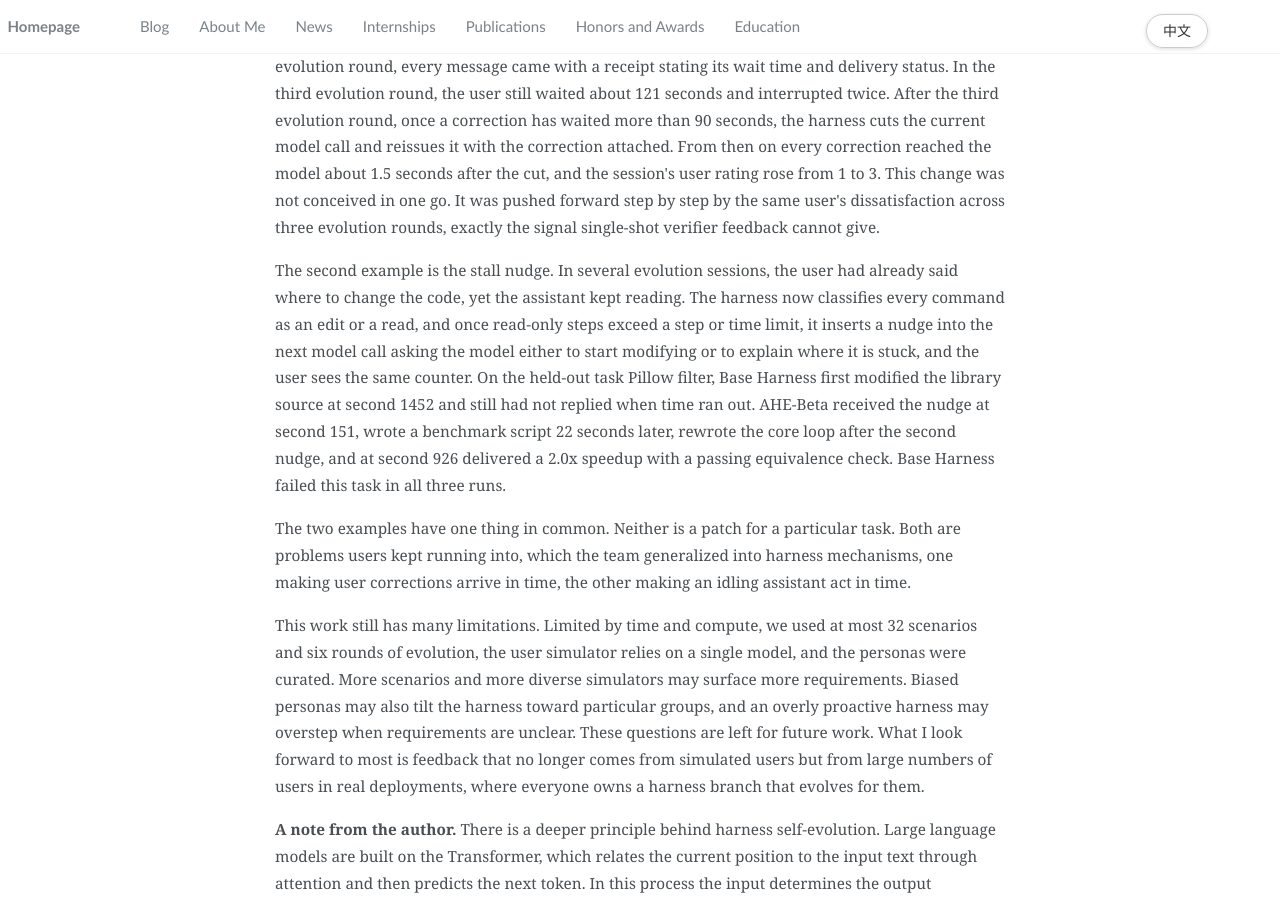
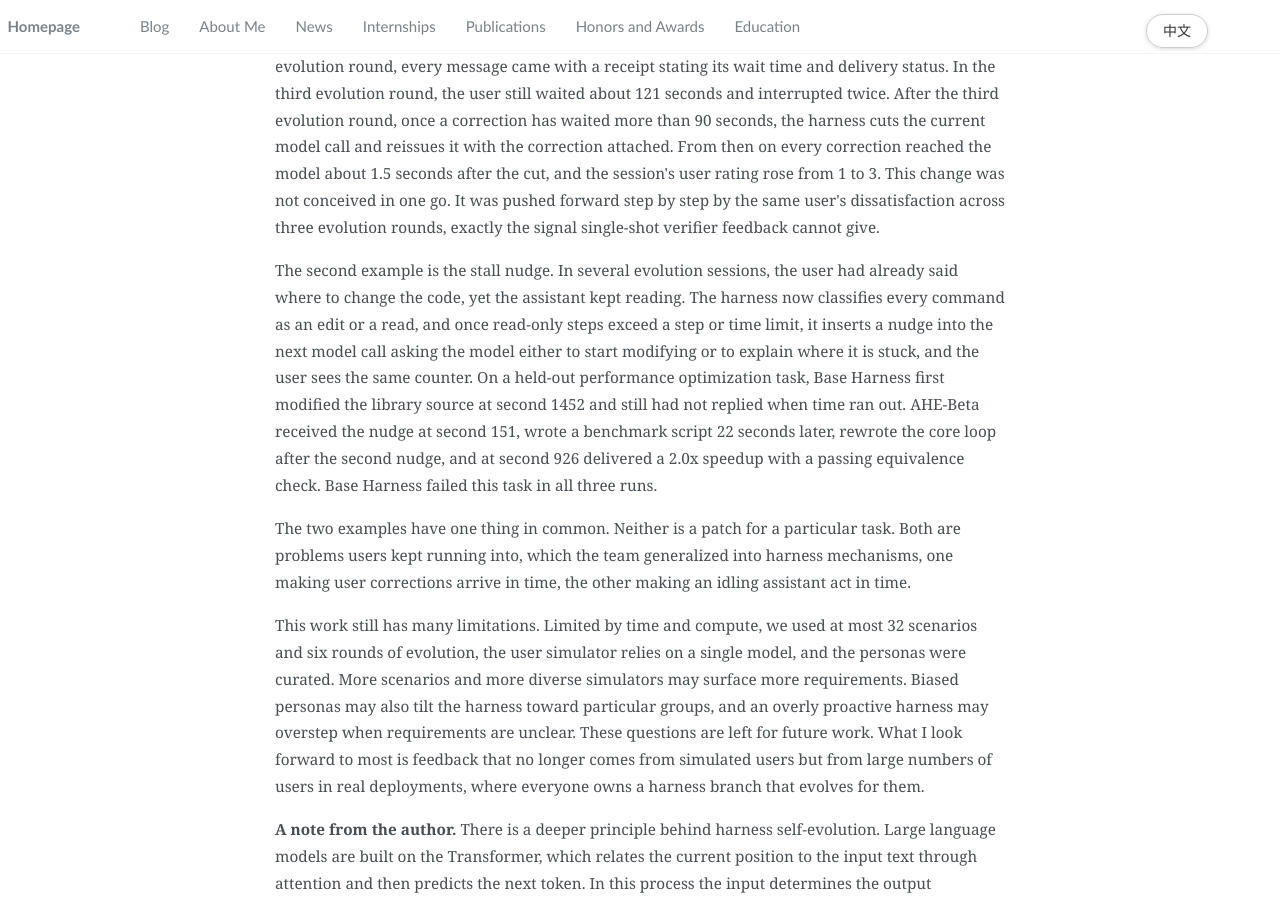
Before and after one commit to Curry09/Curry09.github.io, a Jekyll site: the page built from _posts/2026-11-20-ahe-beta.md, in a window 1280 px wide and 900 px high, scrolled down 4540 px. Built offline with Jekyll 4.4.1, drawn with Linux system fonts in a browser that asks for light colours.

Commit message:
Describe the Pillow task generically in the stall example
Co-Authored-By: Claude Opus 5.5 <noreply@anthropic.com>

```diff
--- a/_posts/2026-11-20-ahe-beta.md
+++ b/_posts/2026-11-20-ahe-beta.md
@@ -46,7 +46,7 @@ redirect_from:
 
 <p>Two examples show why AHE-Beta builds harnesses that fit what real users need. The first is delivering corrections, a mechanism refined over three consecutive evolution rounds. In a session of the first evolution round, the user had already pointed to a two-line fix, yet the assistant kept investigating for 309 seconds without making any edit. The user told it to act now, but the message sat in a queue the model never read, and the user finally had to kill the run. After the first evolution round, the harness began handing queued messages to the model before the next model call. In the second evolution round, a correction landed during a 156-second model call and waited about 122 seconds before delivery, and the user could not tell whether it had arrived. So after the second evolution round, every message came with a receipt stating its wait time and delivery status. In the third evolution round, the user still waited about 121 seconds and interrupted twice. After the third evolution round, once a correction has waited more than 90 seconds, the harness cuts the current model call and reissues it with the correction attached. From then on every correction reached the model about 1.5 seconds after the cut, and the session's user rating rose from 1 to 3. This change was not conceived in one go. It was pushed forward step by step by the same user's dissatisfaction across three evolution rounds, exactly the signal single-shot verifier feedback cannot give.</p>
 
-<p>The second example is the stall nudge. In several evolution sessions, the user had already said where to change the code, yet the assistant kept reading. The harness now classifies every command as an edit or a read, and once read-only steps exceed a step or time limit, it inserts a nudge into the next model call asking the model either to start modifying or to explain where it is stuck, and the user sees the same counter. On the held-out task Pillow filter, Base Harness first modified the library source at second 1452 and still had not replied when time ran out. AHE-Beta received the nudge at second 151, wrote a benchmark script 22 seconds later, rewrote the core loop after the second nudge, and at second 926 delivered a 2.0x speedup with a passing equivalence check. Base Harness failed this task in all three runs.</p>
+<p>The second example is the stall nudge. In several evolution sessions, the user had already said where to change the code, yet the assistant kept reading. The harness now classifies every command as an edit or a read, and once read-only steps exceed a step or time limit, it inserts a nudge into the next model call asking the model either to start modifying or to explain where it is stuck, and the user sees the same counter. On a held-out performance optimization task, Base Harness first modified the library source at second 1452 and still had not replied when time ran out. AHE-Beta received the nudge at second 151, wrote a benchmark script 22 seconds later, rewrote the core loop after the second nudge, and at second 926 delivered a 2.0x speedup with a passing equivalence check. Base Harness failed this task in all three runs.</p>
 
 <p>The two examples have one thing in common. Neither is a patch for a particular task. Both are problems users kept running into, which the team generalized into harness mechanisms, one making user corrections arrive in time, the other making an idling assistant act in time.</p>
 
@@ -88,7 +88,7 @@ redirect_from:
 
 <p>我们将用两个例子来展示AHE-Beta为什么能打造出符合真实用户需求的Harness。第一个例子是纠正消息的送达，这一机制是在连续三轮进化中逐步改出来的。在第一轮进化的一个会话中，用户已经指明了一个两行的修复，助手却连续调查了 309 秒而不做任何编辑。用户要求它立即动手，这条消息却停在一个模型永远读不到的队列里，用户最终只能终止运行。第一轮进化结束后，harness 改为在下一次模型调用前把排队的消息交给模型。到第二轮进化，一条纠正恰好赶上一次 156 秒的模型调用，等了约 122 秒才送达，用户却无从知道它是否已经送达。于是第二轮进化结束后，每条消息都会附带一张回执，写明等待时间和送达状态。到第三轮进化，用户仍然等了约 121 秒，并打断了两次。第三轮进化结束后，纠正消息等待超过 90 秒，harness 就截断当前的模型调用，带上这条纠正重新发起。此后每条纠正在截断后约 1.5 秒便送达模型，该会话的用户评分从 1 分升到 3 分。这个改动不是一次想出来的，而是同一位用户在连续三轮进化中的不满逐步推出来的，这正是单次验证器反馈给不了的信号。</p>
 
-<p>第二个例子是停滞提示。在多个进化会话中，用户已经指明要改哪里，助手却一直在读代码。harness 现在把每条命令区分为编辑和读取，一旦连续只读超过一定步数或时间，就在下一次模型调用中插入一条提示，要求模型要么开始修改，要么说明卡在哪里，用户也能看到同样的计数。在留出任务 Pillow filter 上，Base Harness 到第 1452 秒才第一次修改库源码，到时限仍未回复。AHE-Beta 在第 151 秒收到提示，22 秒后写出基准测试脚本，第二次提示后重写了核心循环，最终在第 926 秒交付了 2.0 倍的加速和通过的等价性检查。Base Harness 在三次运行中都没有通过这个任务。</p>
+<p>第二个例子是停滞提示。在多个进化会话中，用户已经指明要改哪里，助手却一直在读代码。harness 现在把每条命令区分为编辑和读取，一旦连续只读超过一定步数或时间，就在下一次模型调用中插入一条提示，要求模型要么开始修改，要么说明卡在哪里，用户也能看到同样的计数。在一个留出的性能优化任务上，Base Harness 到第 1452 秒才第一次修改库源码，到时限仍未回复。AHE-Beta 在第 151 秒收到提示，22 秒后写出基准测试脚本，第二次提示后重写了核心循环，最终在第 926 秒交付了 2.0 倍的加速和通过的等价性检查。Base Harness 在三次运行中都没有通过这个任务。</p>
 
 <p>这两个例子有一个共同点。它们都不是为某道题打的补丁，而是用户在使用中反复碰到的问题，被团队归纳成了 harness 的通用机制，一个让用户的纠正及时送达，一个让助手在空转时及时动手。</p>
 
```
